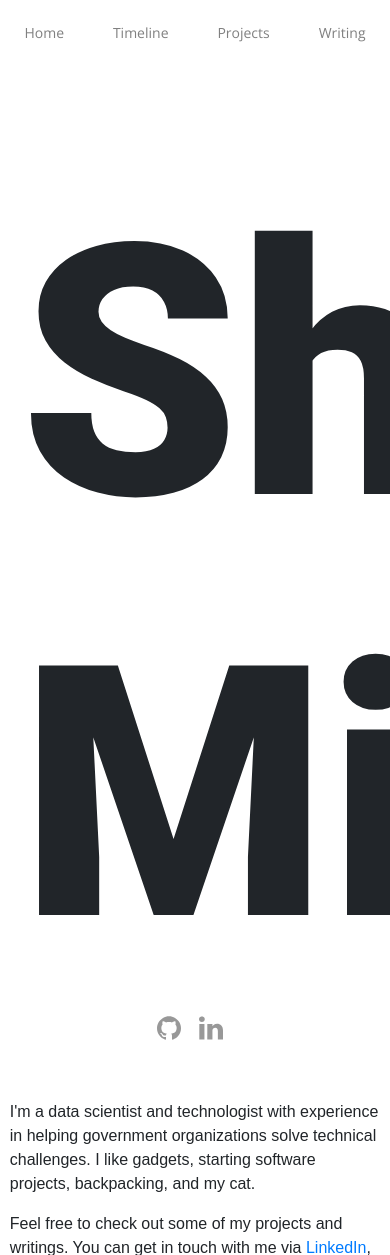
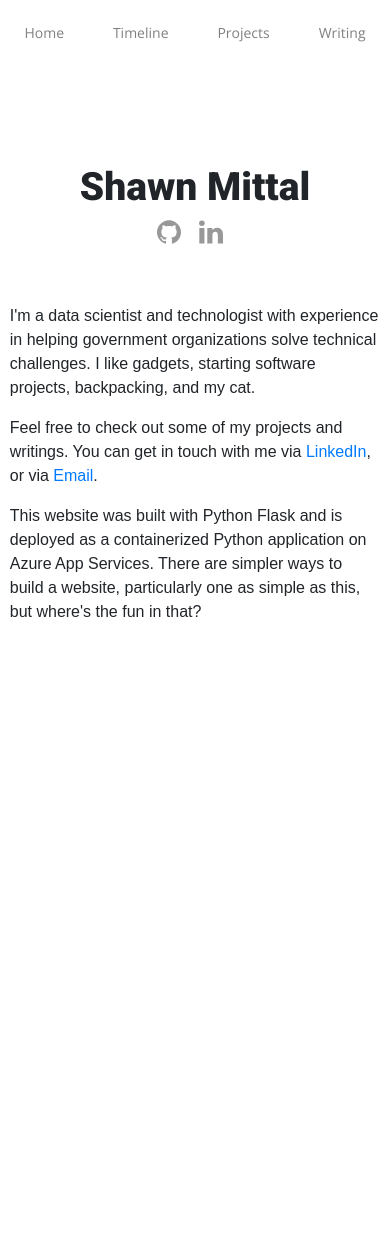
Before and after one commit to shawnmittal/azure_personal_website, a Flask app: page / in a window 390 px wide; the page is wider, and only the part inside the window is pictured. Shown: the top 1255 px of that part. After the commit the page ends 617 px from the top of that part, so only its background shows below. Run offline with Flask 2, Linux system fonts and the light colour scheme; some libraries are stand-ins or nearby versions.

Commit message:
Updated mobile compatability

```diff
--- a/website/static/css/home.css
+++ b/website/static/css/home.css
@@ -50,6 +50,6 @@ section div {
     }
     .title-text {
         font-size: 60px;
-        font-size: 90vw;
+        font-size: 10vw;
     }
 }
```
